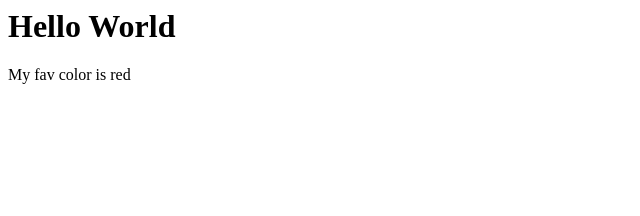
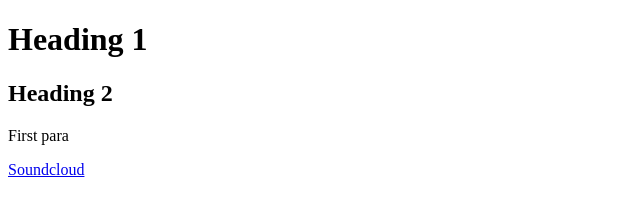
Before and after one commit to lordarioch316/cartoon-hero, a plain HTML site: page index.html in a window 1280 px wide. Shown: the whole page, without its empty margins (0-640 px from the left). Drawn offline with Linux system fonts and the light colour scheme.

Commit message:
Learning

```diff
--- a/index.html
+++ b/index.html
@@ -1,3 +1,18 @@
-<h1>Hello World</h1>
-
-<p>My fav color is red</p>
+<!DOCTYPE HTML>
+<html>
+	<head>
+		<title>First Website</title>
+	</head>
+	<body>
+		<h1>Heading 1</h1>
+		<h2>Heading 2</h2>
+		<p>First para</p>
+		<div>
+			<div>
+				<div>
+					<a href="http://www.soundcloud.com">Soundcloud</a>
+				</div>
+			</div>
+		</div>
+	</body>
+</html>
```
